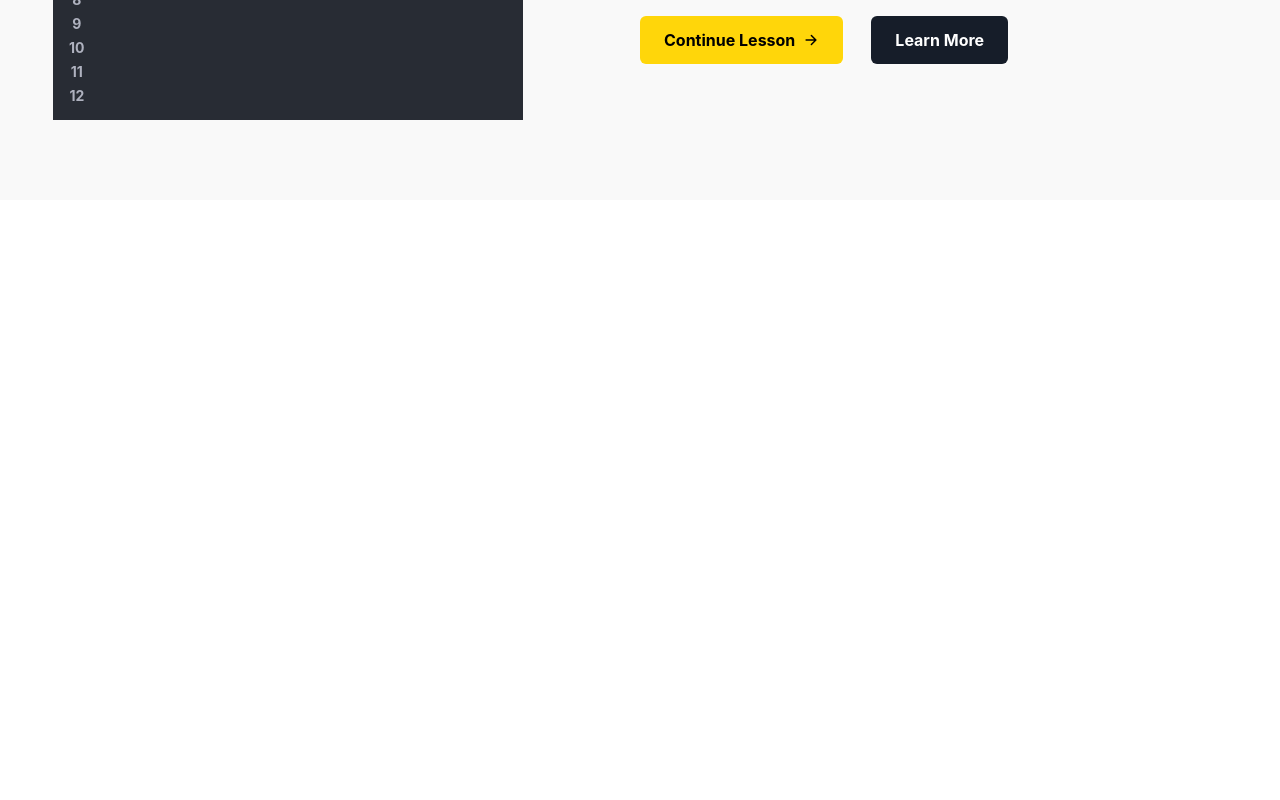
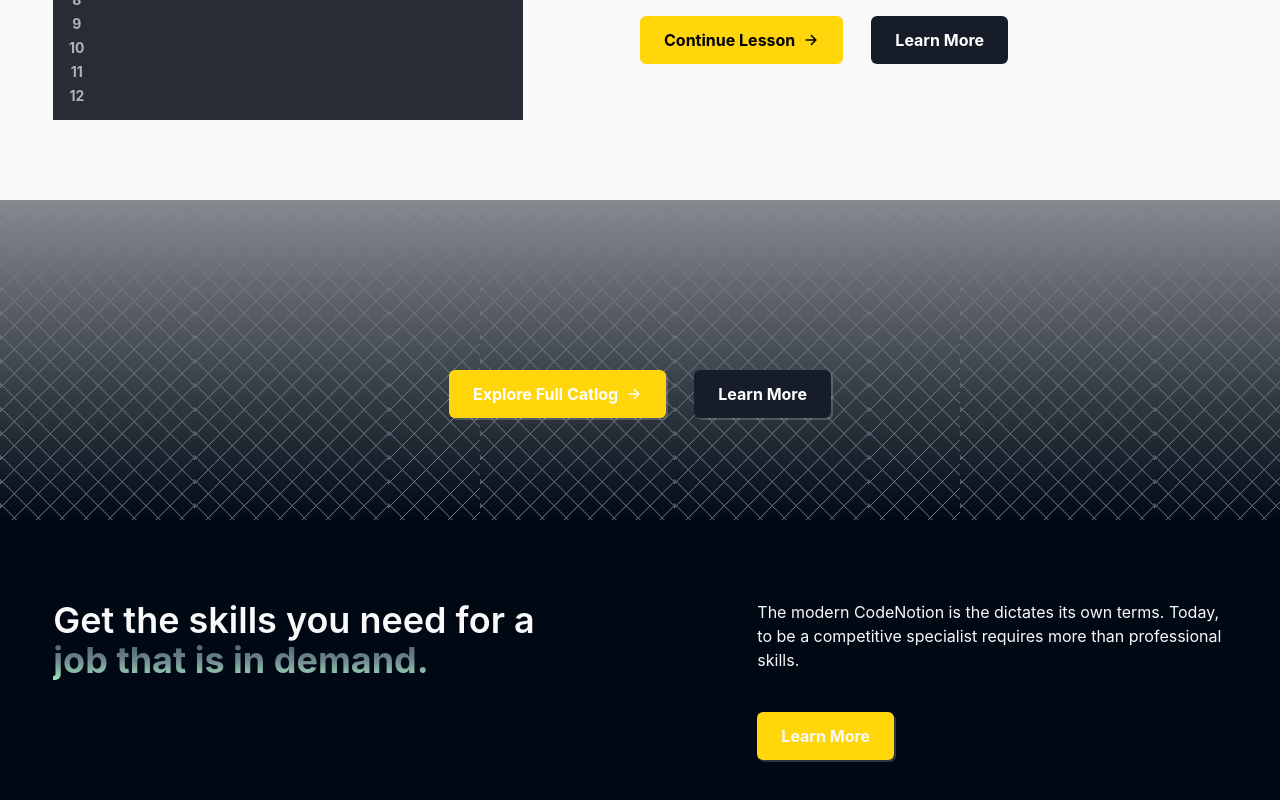
Before and after one commit to saurabhm02/CodeNotion, a React (Create React App) app: page / in a window 1280 px wide. Shown: the part 1276-2076 px from the top of the page. Before the commit the page ends 1476 px from the top, so only its background shows below. Built offline with nearby package versions, Linux system fonts and the light colour scheme.

Commit message:
Added new sections and functionality to the Home component

```diff
--- a/src/App.css
+++ b/src/App.css
@@ -1,3 +1,8 @@
 html, body{
     overflow-x: hidden;
 }
+.homepage_bg {
+    background: url("./assets/Images/bghome.svg");
+    background-size: contain;
+    width: 100vw;
+}
--- a/src/pages/Home.js
+++ b/src/pages/Home.js
@@ -10,6 +10,7 @@ const Home = () => {
   return (
     <div className="relative mx-auto flex flex-col w-11/12 items-center max-w-maxContent ">
 
+      {/* Part 1 */}
       <Link to={"/signup"}>
         <div className="mt-16 p-1 mx-auto rounded-full bg-richblack-800 font-bold text-richblack-25 drop-shadow-[0_1.5px_rgba(255,255,255,0.25)] transition-all duration-200 hover:scale-95 hover:drop-shadow-none w-fit group">
           <div className="flex items-center gap-2 rounded-full px-10 py-[5px] transition-all duration-200 group-hover:bg-richblack-900">
@@ -113,6 +114,55 @@ const Home = () => {
           backgroundGradient={<div className="codeblock2 absolute"></div>}
         />
       </div>
+
+
+      {/* Part 2 */}
+
+
+      <div className="bg-richblack-900 text-pure-greys-5 ">
+        <div className="homepage_bg h-[320px] object-contain">
+          <div className="w-11/12 max-w-maxContent flex flex-col items-center gap-5 mx-auto">
+            <div className="lg:h-[150px]"></div>
+            <div className="flex gap-7 text-white">
+                  <Button active={true} linkTo={"/signup"}>
+                      <div className="flex gap-2 items-center">
+                          Explore Full Catlog
+                          <IoArrowForward/>
+                      </div>
+                  </Button>
+                  <Button active={false} linkTo={"/signup"}>
+                  <div className="flex gap-2 items-center">
+                      Learn More
+                      </div>
+                  </Button>
+            </div>
+          </div>
+        </div>
+
+        <div className="mx-auto flex w-11/12 max-w-maxContent flex-col items-center justify-between gap-8">
+          <div className="mb-10 mt-[-100px] flex flex-col justify-between gap-7 lg:mt-20 lg:flex-row lg:gap-0">
+            <div className="text-4xl font-semibold lg:w-[45%] ">
+              Get the skills you need for a{" "}
+              <HighlightText text={"job that is in demand."} />
+            </div>
+
+
+            <div className="flex flex-col items-start gap-10 lg:w-[40%]">
+              <div className="text-[16px]">
+                The modern CodeNotion is the dictates its own terms. Today, to
+                be a competitive specialist requires more than professional
+                skills.
+              </div>
+              <Button  active={true} linkto={"/signup"}>
+                <div className="">Learn More</div>
+              </Button>
+            </div>
+
+          </div>
+        </div>
+      </div>
+
+
     </div>
   )
 }
```
